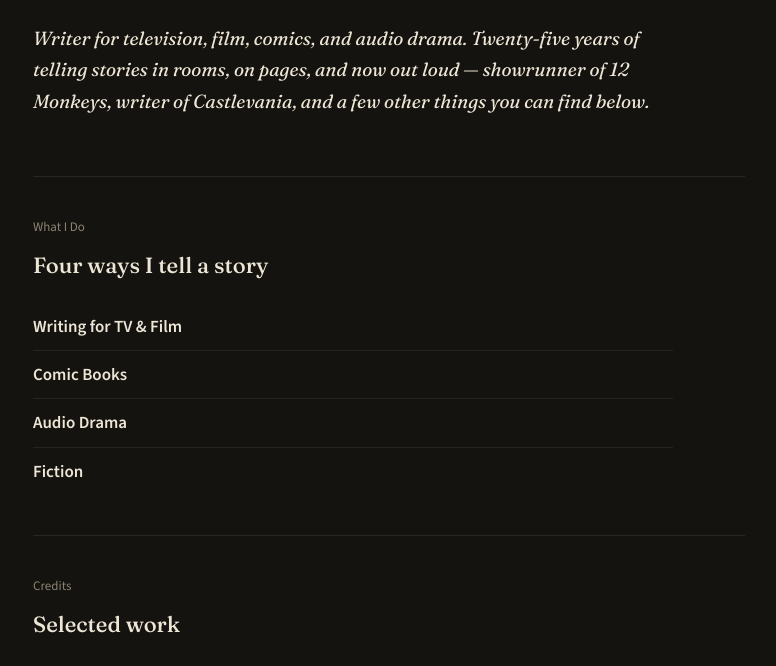
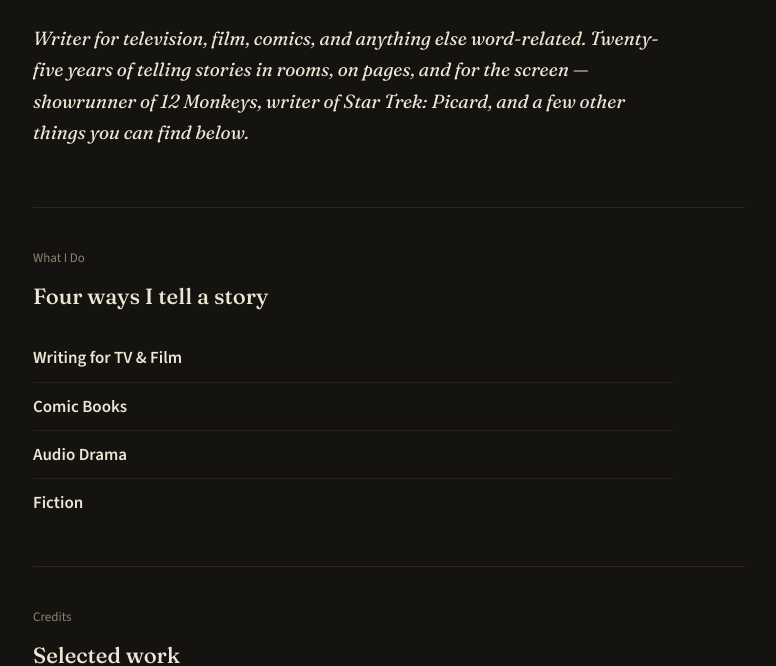
Before and after one commit to twfickett/travisfickett-site, a Jekyll site: the page index.html, which Jekyll copies as it is, in a window 1280 px wide and 900 px high, scrolled down 314 px, cut to the strip 234-900 px from the top of the window. Shown: the whole strip, without its empty margins (251-1027 px from the left). Built offline with Jekyll 4.4.1, drawn with Linux system fonts in a browser that asks for light colours.

Commit message:
Update index.html

```diff
--- a/index.html
+++ b/index.html
@@ -330,7 +330,7 @@
 <main class="wrap">
 
   <section>
-    <p class="intro">Writer for television, film, comics, and audio drama. Twenty-five years of telling stories in rooms, on pages, and now out loud &mdash; showrunner of <em>12 Monkeys</em>, writer of <em>Castlevania</em>, and a few other things you can find below.</p>
+    <p class="intro">Writer for television, film, comics, and anything else word-related. Twenty-five years of telling stories in rooms, on pages, and for the screen &mdash; showrunner of <em>12 Monkeys</em>, writer of <em>Star Trek: Picard</em>, and a few other things you can find below.</p>
   </section>
 
   <section id="work">
```
